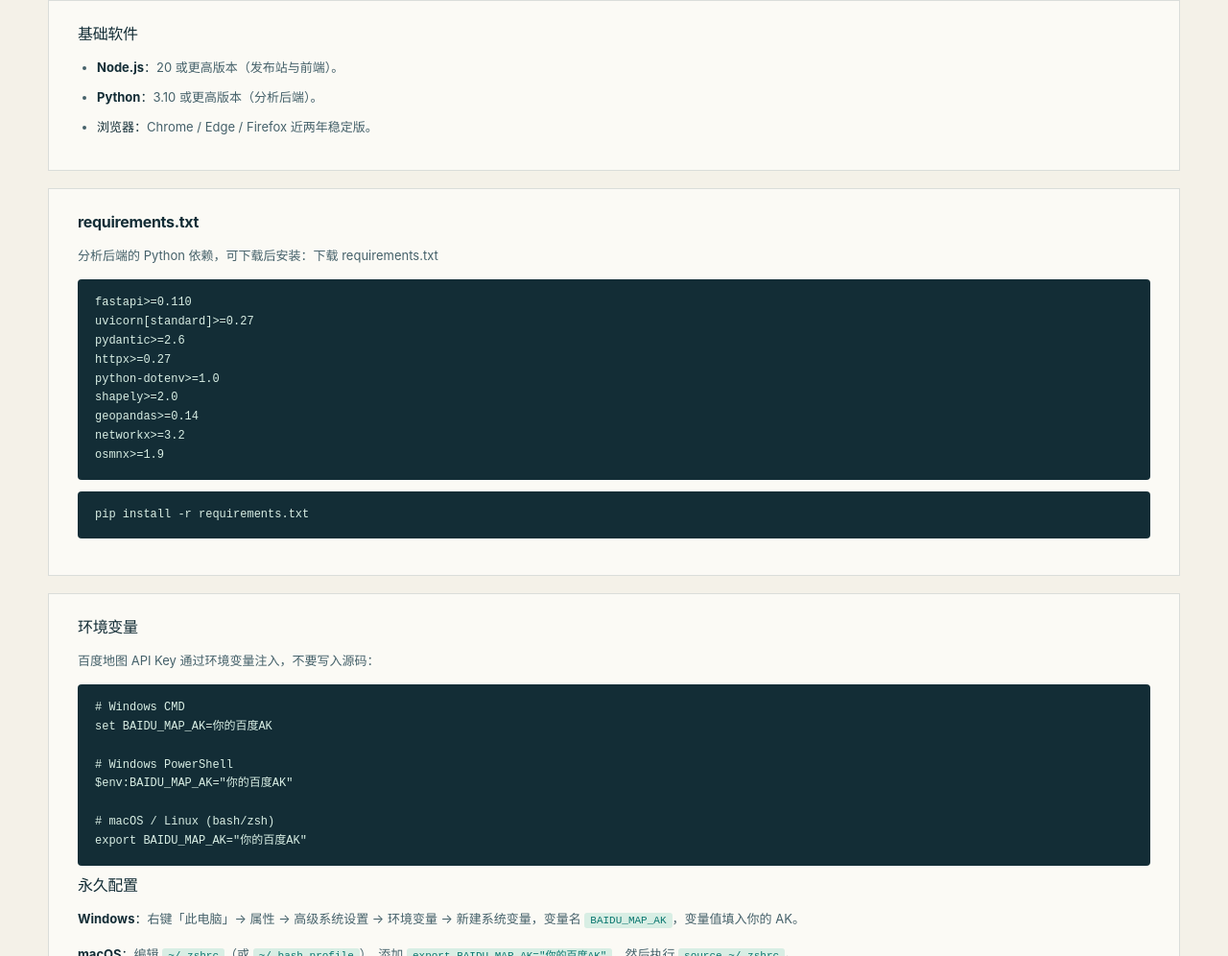
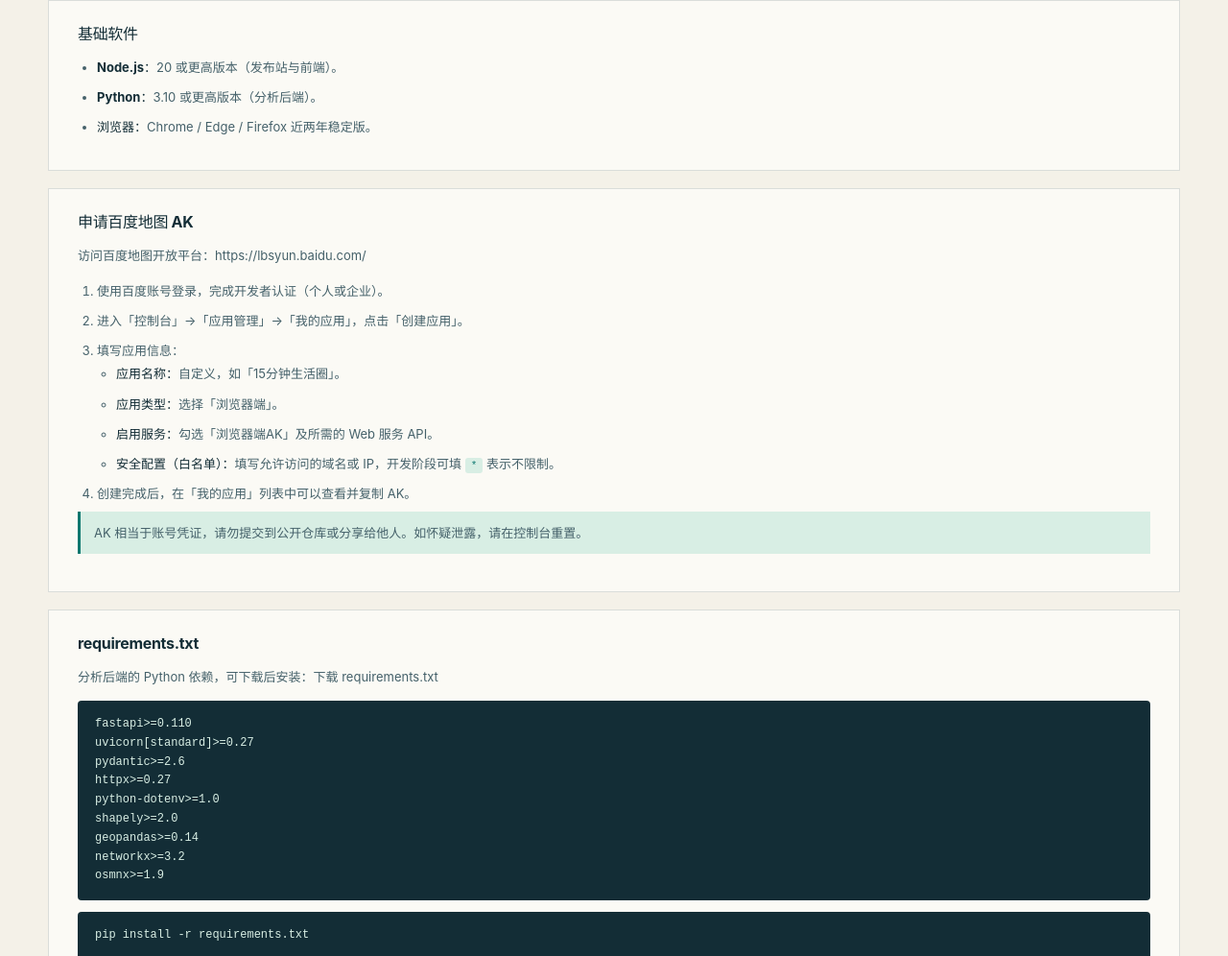
Before and after one commit to AegleObserver/our-map-site, a website: page help/index.html in a window 1280 px wide. Shown: the part 1288-2284 px from the top of the page at 96% size. Drawn offline with Linux system fonts and the light colour scheme.

Commit message:
docs: 补充百度地图 AK 申请指南

```diff
--- a/help/index.html
+++ b/help/index.html
@@ -79,6 +79,24 @@
               <li><strong>Python：</strong>3.10 或更高版本（分析后端）。</li>
               <li><strong>浏览器：</strong>Chrome / Edge / Firefox 近两年稳定版。</li>
             </ul>
+          </div>
+          <div class="doc-card">
+            <h3>申请百度地图 AK</h3>
+            <p>访问百度地图开放平台：<a href="https://lbsyun.baidu.com/" target="_blank" rel="noreferrer">https://lbsyun.baidu.com/</a></p>
+            <ol>
+              <li>使用百度账号登录，完成开发者认证（个人或企业）。</li>
+              <li>进入「控制台」→「应用管理」→「我的应用」，点击「创建应用」。</li>
+              <li>填写应用信息：
+                <ul>
+                  <li><strong>应用名称：</strong>自定义，如「15分钟生活圈」。</li>
+                  <li><strong>应用类型：</strong>选择「浏览器端」。</li>
+                  <li><strong>启用服务：</strong>勾选「浏览器端AK」及所需的 Web 服务 API。</li>
+                  <li><strong>安全配置（白名单）：</strong>填写允许访问的域名或 IP，开发阶段可填 <code>*</code> 表示不限制。</li>
+                </ul>
+              </li>
+              <li>创建完成后，在「我的应用」列表中可以查看并复制 AK。</li>
+            </ol>
+            <p class="doc-tip">AK 相当于账号凭证，请勿提交到公开仓库或分享给他人。如怀疑泄露，请在控制台重置。</p>
           </div>
           <div class="doc-card">
             <h3>requirements.txt</h3>
```
Also changed, not shown: help/操作说明.md (+12 -1 lines).
